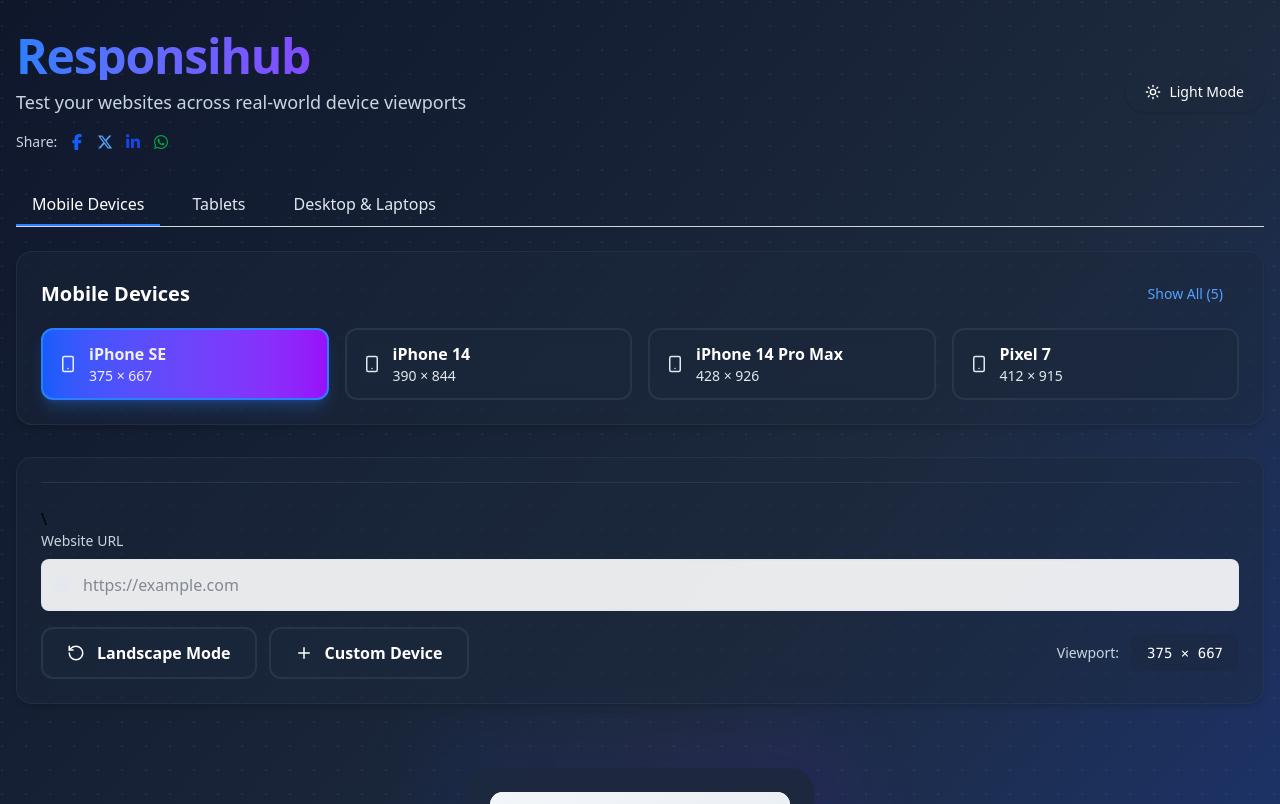
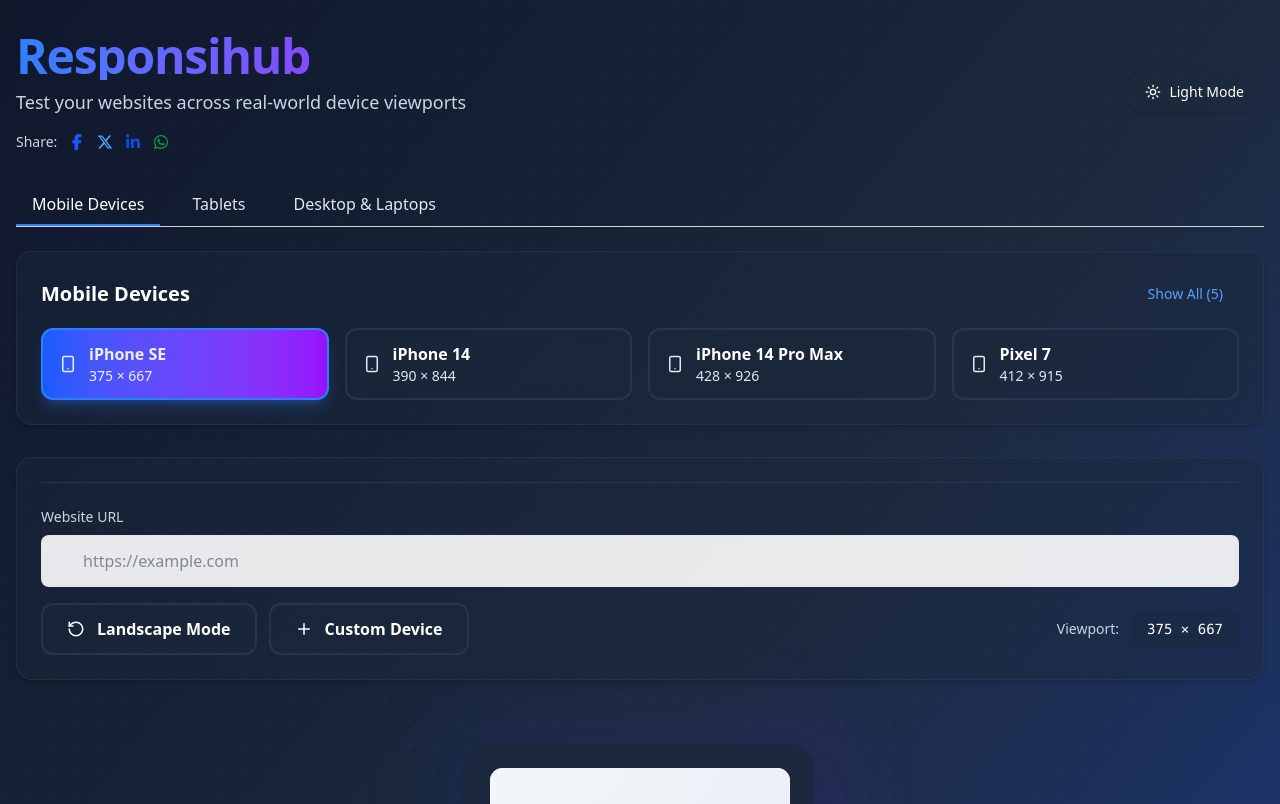
Before and after one commit to rayan2228/responsive-devices, a Next.js app: page / in a window 1280 px wide. Shown: the top 804 px of the page. Built offline with nearby package versions, Linux system fonts and the light colour scheme.

Commit message:
fix:localhost error

```diff
--- a/src/components/ControlPanel.tsx
+++ b/src/components/ControlPanel.tsx
@@ -15,7 +15,7 @@ const ControlPanel: React.FC<ControlPanelProps> = ({
   return (
     <div className={`flex flex-col gap-4 pt-6 border-t ${theme.border}`}>
       <div className="flex flex-col sm:flex-row gap-4">
-        <div className="flex-1">\
+        <div className="flex-1">
           <label className={`block text-sm font-medium mb-2 ${theme.text.secondary}`} id="url">
             Website URL
           </label>
--- a/src/components/ResponsiveContainer.tsx
+++ b/src/components/ResponsiveContainer.tsx
@@ -193,11 +193,12 @@ const ResponsiveContainer: React.FC = () => {
 
       const parsed = new URL(domain);
 
-      if (parsed.protocol !== 'https:') {
-        setErrorMessage('Only HTTPS URLs are supported due to browser security policies.');
-        setFormattedUrl('');
-        return;
-      }
+      // if (parsed.protocol !== 'https:') {
+      //   setErrorMessage('Only HTTPS URLs are supported due to browser security policies.');
+      //   setFormattedUrl('');
+      //   return;
+      // }
+      console.log(parsed);
 
       setFormattedUrl(parsed.href);
     } catch {
```
